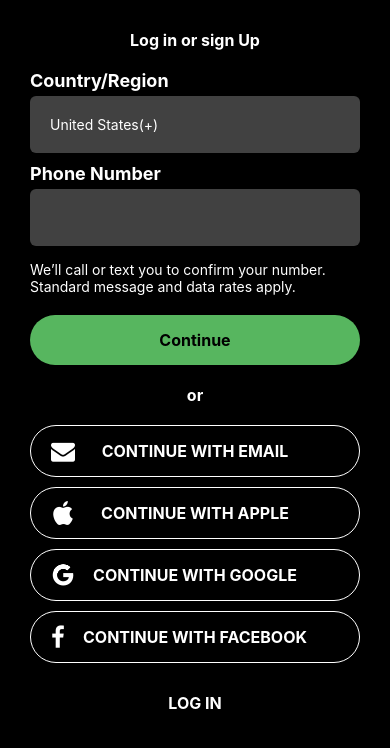
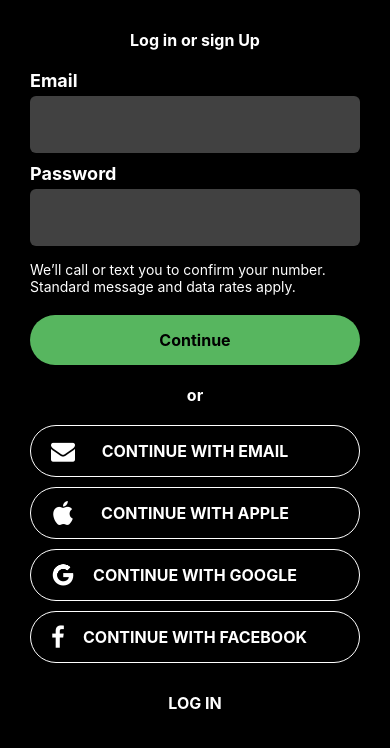
Before and after one commit to thanhthinh113/Thinh_Anh, a React Native app: screen /Page02 in a window 390 px wide. Shown: the top 748 px of the page. Built offline with nearby package versions, Linux system fonts and the light colour scheme.

Commit message:
update screen

```diff
--- a/views/Page01.js
+++ b/views/Page01.js
@@ -17,7 +17,7 @@ export default function Page01() {
         <Image source={require("../images/Vector.png")} />
         <TouchableOpacity
           style={styles.button}
-          onPress={() => navigation.navigate("Page02")}
+          onPress={() => navigation.navigate("Page03")}
         >
           <Text style={styles.text}>Get Start</Text>
         </TouchableOpacity>
--- a/views/Page02.js
+++ b/views/Page02.js
@@ -18,13 +18,11 @@ export default function Page01() {
       <View style={styles.container}>
         <Text style={[styles.textLSU, styles.color]}>Log in or sign Up</Text>
         <View style={styles.content}>
-          <Text style={[styles.textCP, styles.color]}>Country/Region</Text>
+          <Text style={[styles.textCP, styles.color]}>Email</Text>
           <TextInput
             style={styles.input}
-            placeholder="United States(+)"
-            placeholderTextColor="white"
           ></TextInput>
-          <Text style={[styles.textCP, styles.color]}>Phone Number</Text>
+          <Text style={[styles.textCP, styles.color]}>Password</Text>
           <TextInput style={styles.input}></TextInput>
         </View>
         <Text style={[styles.textTitle, styles.color]}>
--- a/views/Page03.js
+++ b/views/Page03.js
@@ -18,13 +18,11 @@ import {
         <View style={styles.container}>
           <Text style={[styles.textLSU, styles.color]}>Log in or sign Up</Text>
           <View style={styles.content}>
-            <Text style={[styles.textCP, styles.color]}>Country/Region</Text>
+            <Text style={[styles.textCP, styles.color]}>Email</Text>
             <TextInput
               style={styles.input}
-              placeholder="Singapore(+65)"
-              placeholderTextColor="white"
             ></TextInput>
-            <Text style={[styles.textCP, styles.color]}>Phone Number</Text>
+            <Text style={[styles.textCP, styles.color]}>Password</Text>
             <TextInput style={styles.input}></TextInput>
           </View>
           <Text style={[styles.textTitle, styles.color]}>
--- a/views/Page06.js
+++ b/views/Page06.js
@@ -123,6 +123,14 @@ export default function Page06() {
           />
           <Text style={styles.subtitle}>Live anywhere</Text>
           <FlatList
+            data={places}
+            keyExtractor={(item, index) => index.toString()}
+            renderItem={renderItem1}
+            horizontal={true}
+            showsHorizontalScrollIndicator={false}
+          />
+          <Text style={styles.subtitle}>My love</Text>
+           <FlatList
             data={places}
             keyExtractor={(item, index) => index.toString()}
             renderItem={renderItem1}
@@ -282,10 +290,10 @@ const styles = StyleSheet.create({
     marginTop: 5,
   },
   title5: {
-    fontSize: 15,
-    fontWeight: "bold",
+    fontSize: 18,
     marginBottom: 10,
     color: "#FFFFFF",
+    marginTop:10
   },
   item: {
     width: 250,
--- a/views/Page13.js
+++ b/views/Page13.js
@@ -48,6 +48,22 @@ export default function Page13() {
       title:"Anytime",
       name: "London in the sun",
     },
+    {
+        id: 3,
+        imageBig: require("../images/image18.png"),
+        image1: require("../images/image19.png"),
+        image2: require("../images/image21.png"),
+        title:"Anytime",
+        name: "VietNam in the sun",
+      },
+      {
+        id: 4,
+        imageBig: require("../images/image22.png"),
+        image1: require("../images/image23.png"),
+        image2: require("../images/image24.png"),
+        title:"Anytime",
+        name: "ThaiLand in the sun",
+      },
   ];
 
   return (
```
